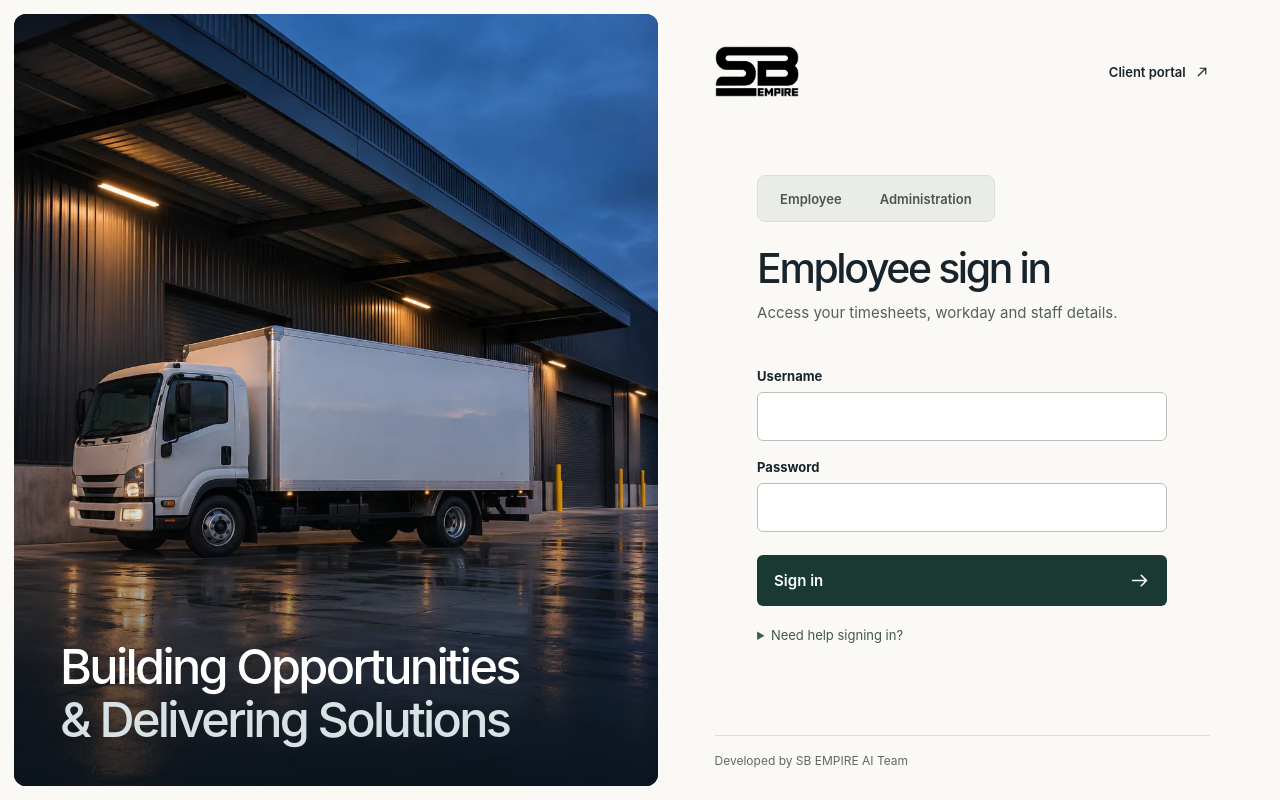
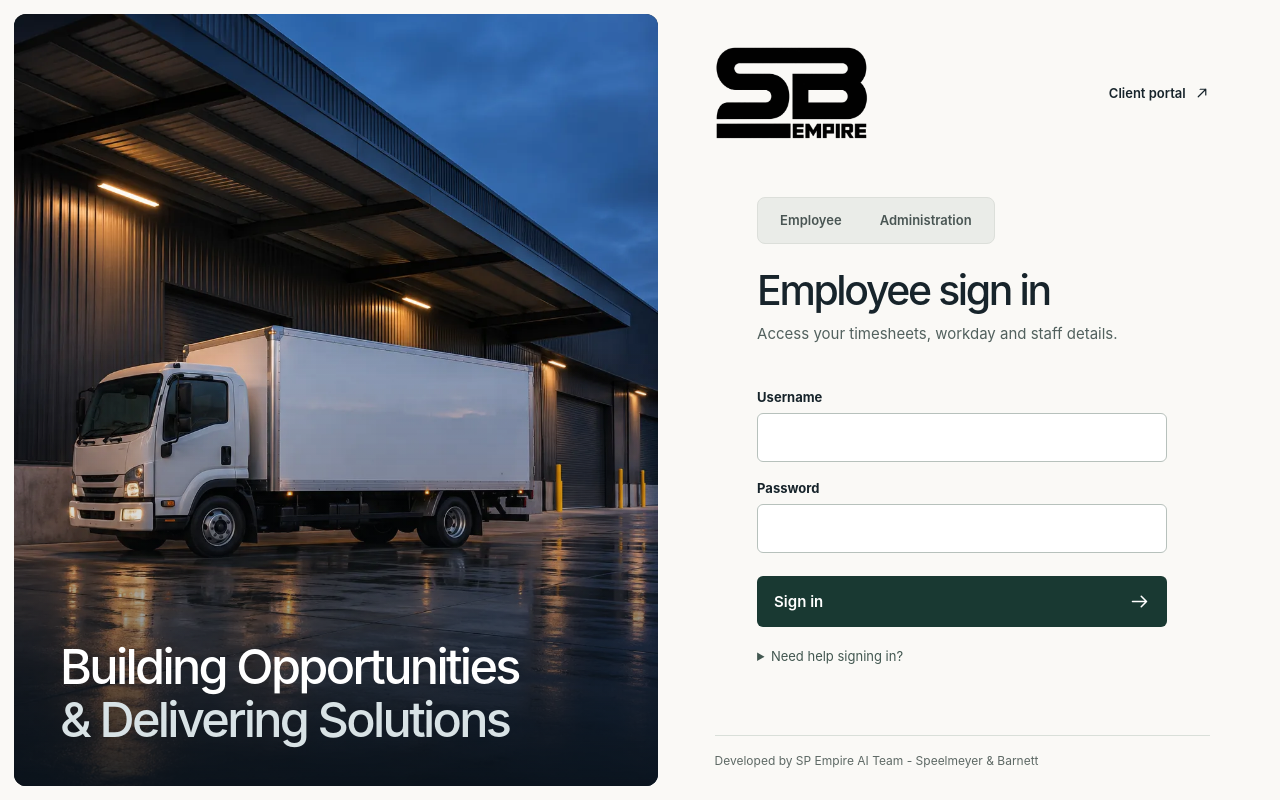
Before and after one commit to tracknow1984/sbwages, a Python web app: template templates/login.html in a window 1280 px wide. Run offline with Jinja, Linux system fonts and the light colour scheme; the template is opened without the code that fills it, so the values that code supplies are empty.

Commit message:
Enlarge the desktop sign-in logo and update the development credit

```diff
--- a/static/portal-login.css
+++ b/static/portal-login.css
@@ -54,7 +54,7 @@ a:focus-visible, button:focus-visible, summary:focus-visible {
   padding: clamp(19px, 2.5vw, 42px) clamp(26px, 4.4vw, 78px) 14px;
 }
 .masthead { display: flex; align-items: center; justify-content: space-between; gap: 16px; }
-.portal-logo { display: block; width: 84px; height: auto; }
+.portal-logo { display: block; width: clamp(120px, 12vw, 168px); height: auto; }
 .client-link {
   display: inline-flex;
   align-items: center;
--- a/templates/empire_brand.html
+++ b/templates/empire_brand.html
@@ -1,4 +1,4 @@
 {% macro logo(class_name) -%}
 <img class="{{ class_name }}" src="{{ url_for('static',filename='sb-empire-black.webp') }}" width="480" height="293" alt="SB Empire">
 {%- endmacro %}
-{% macro credit() -%}Developed by SB EMPIRE AI Team{%- endmacro %}
+{% macro credit() -%}Developed by SP Empire AI Team - Speelmeyer &amp; Barnett{%- endmacro %}
```
